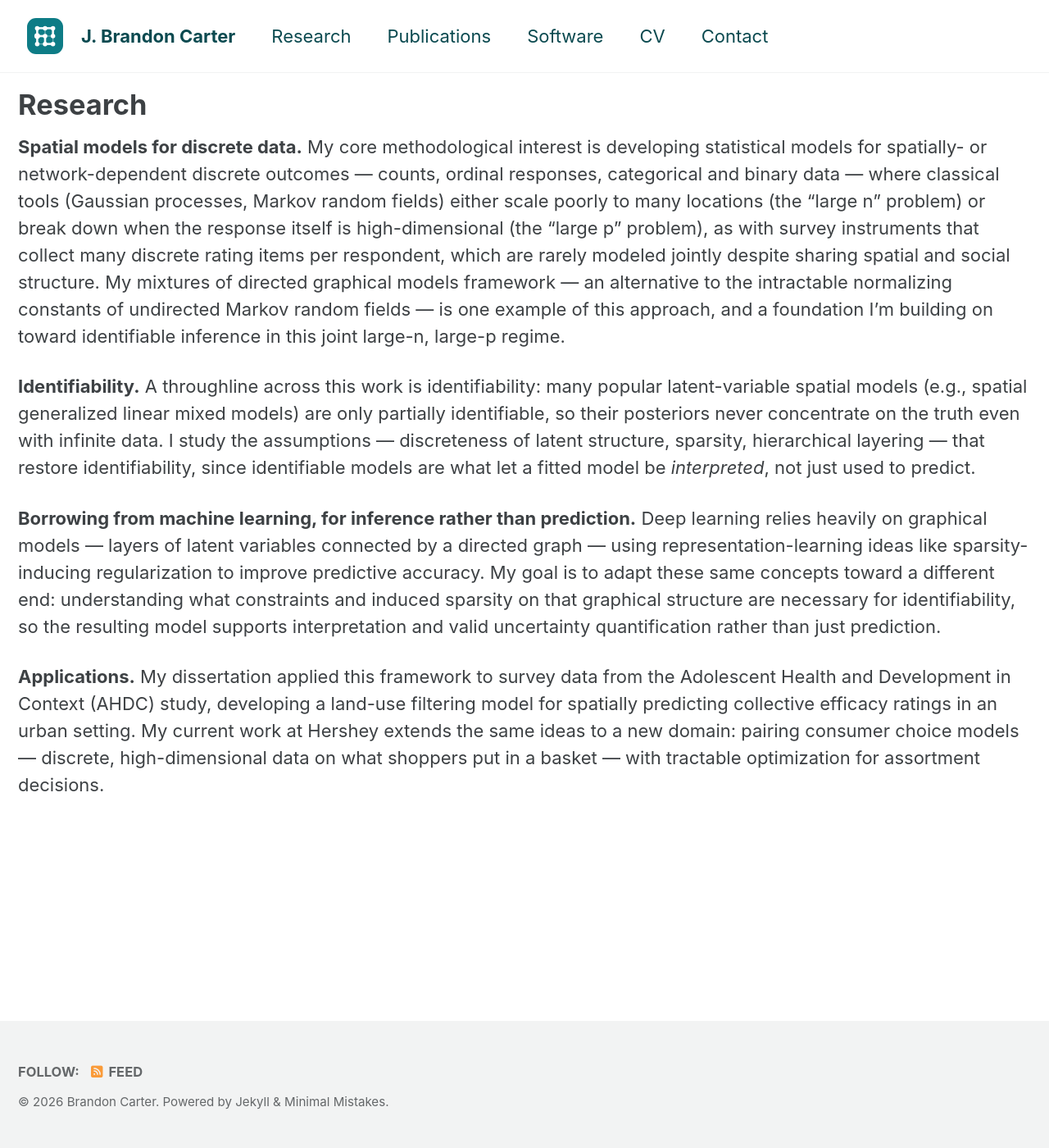
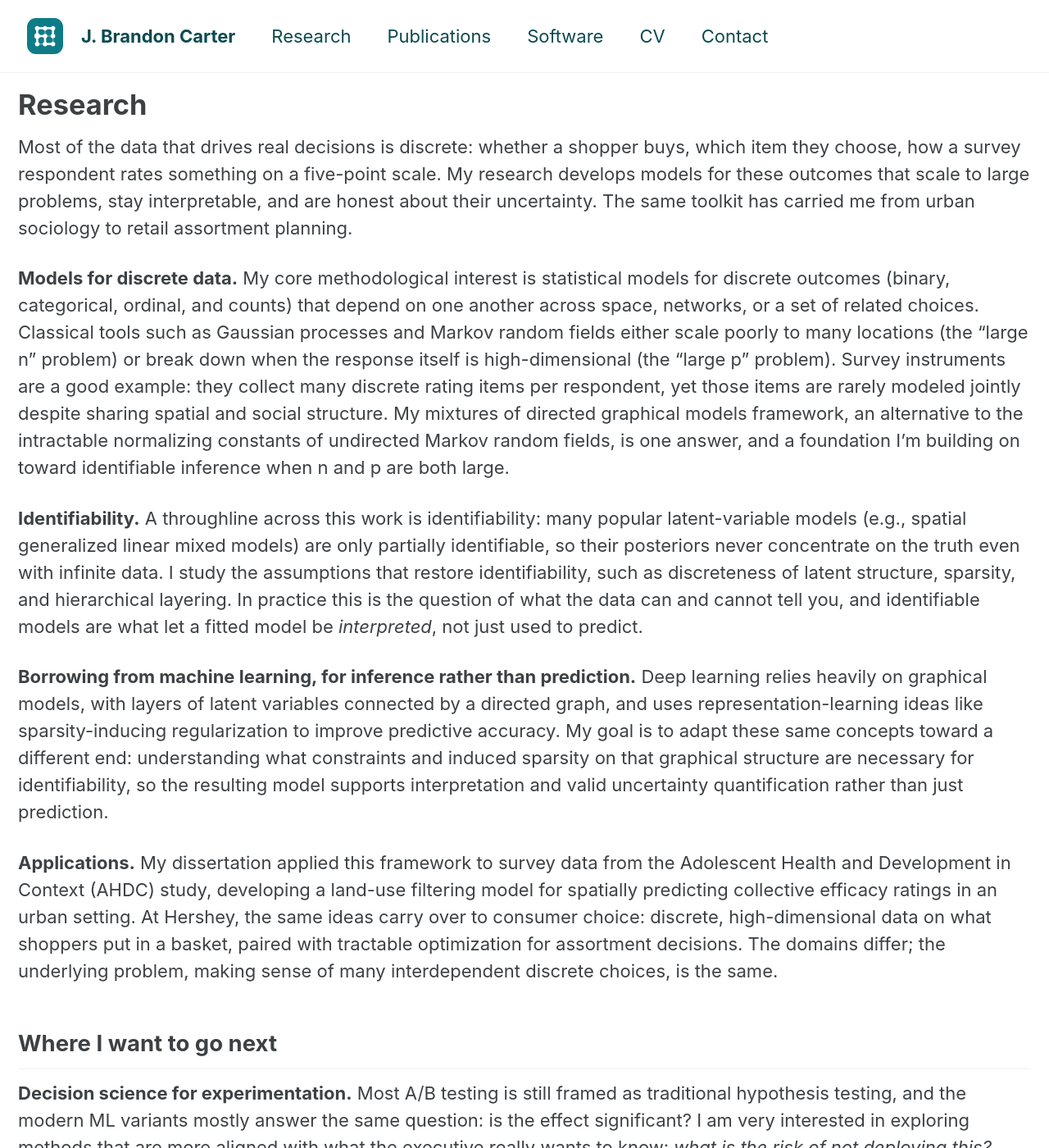
Before and after one commit to jbcart/jbcart.github.io, a Jekyll site: the page built from _pages/research.md, in a window 1280 px wide and 1400 px high. Shown: the whole window at 82% size. Built offline with Jekyll 4.4.1, drawn with Linux system fonts in a browser that asks for light colours; cached includes are drawn as plain includes; some of the changed text lies outside the part shown.

Commit message:
updates to homepage and research

```diff
--- a/_config.yml
+++ b/_config.yml
@@ -21,7 +21,7 @@ title                    : "Brandon Carter"
 title_separator          : "|"
 subtitle                 : # site tagline that appears below site title in masthead
 name                     : "J. Brandon Carter"
-description              : "Personal website of J. Brandon Carter, statistician and data scientist working on consumer choice modeling and optimization."
+description              : "Personal website of J. Brandon Carter, data scientist specializing in discrete and consumer choice modeling and assortment optimization."
 url                      : "https://jbcart.github.io"
 baseurl                  : # the subpath of your site, e.g. "/blog"
 repository               : # GitHub username/repo-name e.g. "mmistakes/minimal-mistakes"
@@ -115,7 +115,7 @@ analytics:
 author:
   name             : "J. Brandon Carter"
   avatar           : "/assets/images/IMG_0744.jpeg"
-  bio              : "Data Scientist and Statistician"
+  bio              : "Applied Bayesian Data Scientist"
   affiliation      : "The Hershey Company"
   location         : "Dallas, TX"
   email            : "carterj4@icloud.com"
--- a/_pages/research.md
+++ b/_pages/research.md
@@ -4,40 +4,86 @@ title: "Research"
 author_profile: false
 ---
 
-**Spatial models for discrete data.** My core methodological interest is
-developing statistical models for spatially- or network-dependent discrete
-outcomes — counts, ordinal responses, categorical and binary data — where
-classical tools (Gaussian processes, Markov random fields) either scale poorly
-to many locations (the "large n" problem) or break down when the response
-itself is high-dimensional (the "large p" problem), as with survey instruments
-that collect many discrete rating items per respondent, which are rarely
-modeled jointly despite sharing spatial and social structure. My mixtures of
-directed graphical models framework — an alternative to the intractable
-normalizing constants of undirected Markov random fields — is one example of
-this approach, and a foundation I'm building on toward identifiable inference
-in this joint large-n, large-p regime.
+Most of the data that drives real decisions is discrete: whether a shopper
+buys, which item they choose, how a survey respondent rates something on a
+five-point scale. My research develops models for these outcomes that scale
+to large problems, stay interpretable, and are honest about their
+uncertainty. The same toolkit has carried me from urban sociology to retail
+assortment planning.
+
+**Models for discrete data.** My core methodological interest is statistical
+models for discrete outcomes (binary, categorical, ordinal, and counts) that
+depend on one another across space, networks, or a set of related choices.
+Classical tools such as Gaussian processes and Markov random fields either
+scale poorly to many locations (the "large n" problem) or break down when the
+response itself is high-dimensional (the "large p" problem). Survey instruments
+are a good example: they collect many discrete rating items per respondent,
+yet those items are rarely modeled jointly despite sharing spatial and social
+structure. My mixtures of directed graphical models framework, an alternative
+to the intractable normalizing constants of undirected Markov random fields,
+is one answer, and a foundation I'm building on toward identifiable inference
+when n and p are both large.
 
 **Identifiability.** A throughline across this work is identifiability: many
-popular latent-variable spatial models (e.g., spatial generalized linear mixed
+popular latent-variable models (e.g., spatial generalized linear mixed
 models) are only partially identifiable, so their posteriors never concentrate
-on the truth even with infinite data. I study the assumptions — discreteness
-of latent structure, sparsity, hierarchical layering — that restore
-identifiability, since identifiable models are what let a fitted model be
+on the truth even with infinite data. I study the assumptions that restore
+identifiability, such as discreteness of latent structure, sparsity, and
+hierarchical layering. In practice this is the question of what the data can
+and cannot tell you, and identifiable models are what let a fitted model be
 *interpreted*, not just used to predict.
 
 **Borrowing from machine learning, for inference rather than prediction.**
-Deep learning relies heavily on graphical models — layers of latent variables
-connected by a directed graph — using representation-learning ideas like
-sparsity-inducing regularization to improve predictive accuracy. My goal is to
-adapt these same concepts toward a different end: understanding what
-constraints and induced sparsity on that graphical structure are necessary for
-identifiability, so the resulting model supports interpretation and valid
-uncertainty quantification rather than just prediction.
+Deep learning relies heavily on graphical models, with layers of latent
+variables connected by a directed graph, and uses representation-learning
+ideas like sparsity-inducing regularization to improve predictive accuracy. My
+goal is to adapt these same concepts toward a different end: understanding
+what constraints and induced sparsity on that graphical structure are
+necessary for identifiability, so the resulting model supports interpretation
+and valid uncertainty quantification rather than just prediction.
 
 **Applications.** My dissertation applied this framework to survey data from
 the Adolescent Health and Development in Context (AHDC) study, developing a
 land-use filtering model for spatially predicting collective efficacy ratings
-in an urban setting. My current work at Hershey extends the same ideas to a
-new domain: pairing consumer choice models — discrete, high-dimensional data
-on what shoppers put in a basket — with tractable optimization for assortment
-decisions.
+in an urban setting. At Hershey, the same ideas carry over to consumer choice:
+discrete, high-dimensional data on what shoppers put in a basket, paired with
+tractable optimization for assortment decisions. The domains differ; the
+underlying problem, making sense of many interdependent discrete choices, is
+the same.
+
+## Where I want to go next
+
+**Decision science for experimentation.** Most A/B testing is still framed as
+traditional hypothesis testing, and the modern ML variants mostly answer the
+same question: is the effect significant?  I am very interested in exploring
+methods that are more aligned with what the executive really wants to know:
+*what is the risk of not deploying this?* Two toolkits appear better suited to
+answer this question directly.  Bayesian decision theory can be generalized
+with the risk associated with the decision space is accurately quantified.
+Then the question of statistical signifance shifts to evaluating the the
+posterior probability that a feature or strategy delivers incremental lift, and
+the expected loss of shipping it versus holding it back. Recent advances in the
+field also consider handling many metrics at once, pooling information across
+them and shrinking noisy ones instead of leaning on multiple-testing
+corrections that are principled, but increase the bar for detecting significant
+effects.  Effects sizes are often small, yet practically often very important
+(a small .5\% lift can mean millions of dollars), thus methods that are better
+attuned to expected loss around the decision space better inform the risk
+associated with each decision.  I am also excited about E-values which solve
+the monitoring problem: they measure cumulative evidence that stays valid
+however often we look, so a test can stop as soon as the answer is clear. The
+eliminated risk of peaking at the data invites collaboration as the
+statistician is no longer the scold to ensure early peaking doesn't increase
+the false discovery rate.  E-values can also be combined across tests while
+keeping formal error guarantees.  From exploration of the literature, their
+appear to be low hanging fruit in the application of more formal decision
+theory to business questions.
+
+**New problems, approached like research.** As I consider the shape of my
+future career, I want to put myself in environments that will spur continued
+growth through challenging business problems and growing my technical toolkit.
+My PhD training is less about any one method than about how to take on a problem I
+haven't seen before: dig into the literature, understand the limitations,
+risks, and tradeoffs between candidate models, and learn new techniques
+independently. I pair that with the work of building consensus on what question
+we actually need to answer, so the effort goes into the right problem.
```
Also changed, not shown: _pages/home.md (+33 -19 lines).
